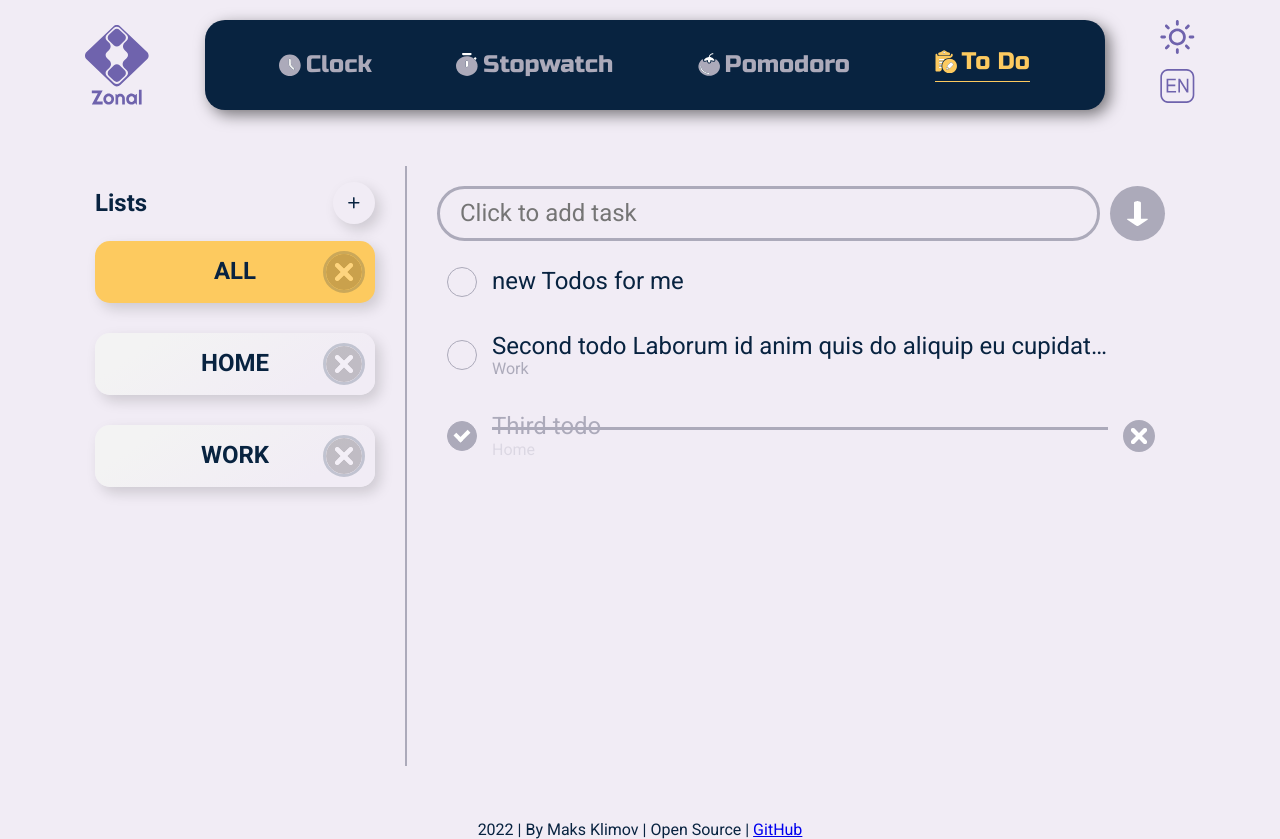
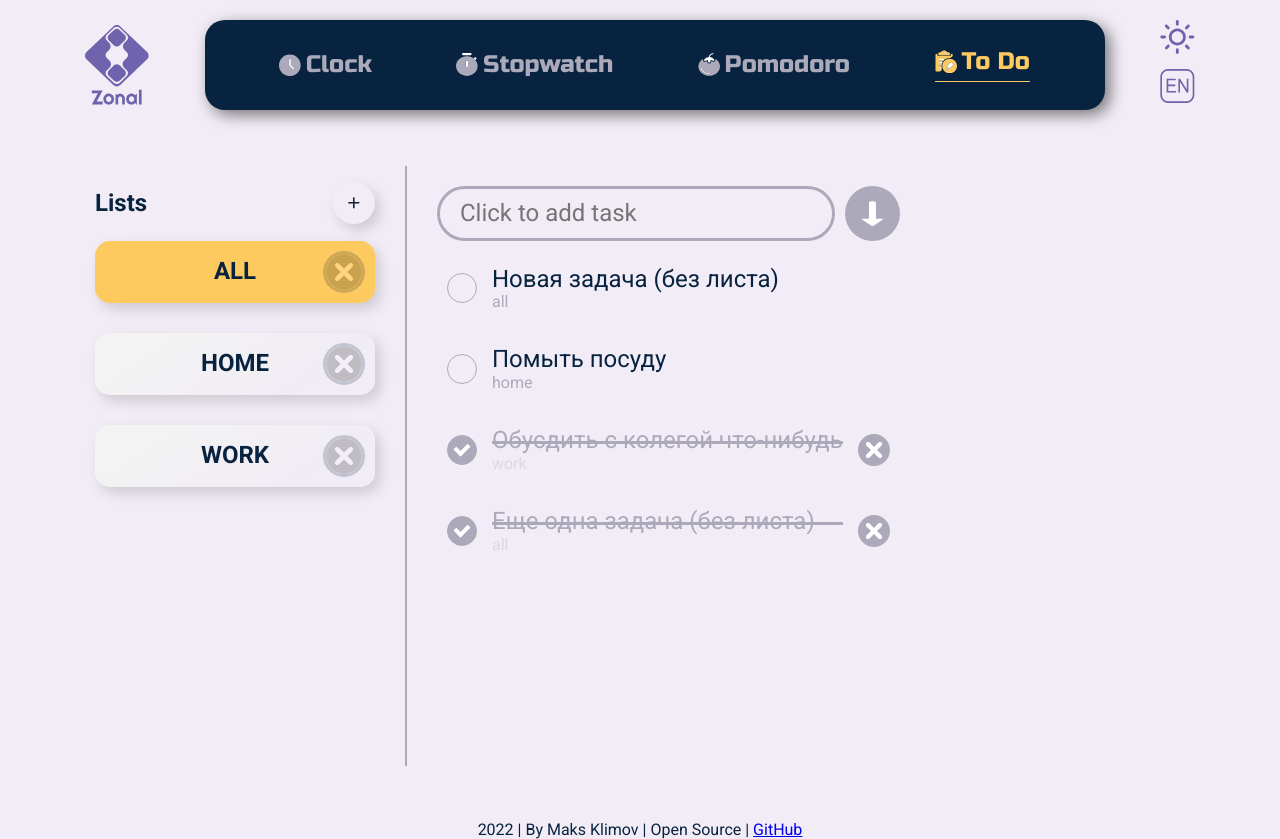
Before and after one commit to MaksEpifanov/zonal, a React (Create React App) app: page /todo in a window 1280 px wide. Built offline with nearby package versions, Linux system fonts and the light colour scheme.

Commit message:
+ add logic for todos (add, delete, complet)

```diff
--- a/src/pages/todo/components/Todos/index.jsx
+++ b/src/pages/todo/components/Todos/index.jsx
@@ -1,4 +1,8 @@
 import PropTypes from 'prop-types';
+
+import useTodos from 'pages/todo/hooks/useTodos';
+import useLists from 'pages/todo/hooks/useLists';
+
 import TodoItem from '../TodoItem';
 import AddTodo from '../AddTodo';
 
@@ -6,12 +10,26 @@ import styles from './Todos.module.scss';
 
 const Todos = ({ className }) => {
   const classNames = `${styles.Todos} ${className}`;
+
+  const [todos, , deleteTodo, completeTodo] = useTodos();
+  const [lists] = useLists();
+
+  const labelTodos = todos.map((todo) => (
+    <TodoItem
+      key={todo.id}
+      id={todo.id}
+      text={todo.task}
+      list={lists.filter((list) => list.id === todo.idList)[0].name}
+      isChecked={todo.isCompleted}
+      onCheck={() => completeTodo(todo.id)}
+      onDelete={() => deleteTodo(todo.id)}
+    />
+  ));
+
   return (
     <div className={classNames}>
-      <AddTodo className={styles.Todos_newTodoFild} onAdd={() => {}} />
-      <TodoItem id={1} text="new Todos for me" isChecked={false} onCheck={() => {}} onDelete={() => {}} />
-      <TodoItem id={2} list="Work" text="Second todo Laborum id anim quis do aliquip eu cupidatat laborum aliqua eiusmod anim velit ipsum. Cupidatat est ut nostrud sint nisi eu fugiat magna quis consequat quis reprehenderit reprehenderit fugiat. Est et ullamco ex aliqua magna irure consectetur ea ea non cupidatat incididunt. Est culpa et incididunt proident dolore velit proident. Ipsum irure magna aute voluptate sit. Ut sit reprehenderit est consequat commodo esse tempor nisi sint eu in. Amet et deserunt mollit tempor incididunt minim." isChecked={false} onCheck={() => {}} onDelete={() => {}} />
-      <TodoItem id={3} list="Home" text="Third todo" isChecked onCheck={() => {}} onDelete={() => {}} />
+      <AddTodo className={styles.Todos_newTodoFild} />
+      {labelTodos}
     </div>
   );
 };
--- a/src/store/reducers/todo.js
+++ b/src/store/reducers/todo.js
@@ -15,6 +15,7 @@ const todoReducer = (state, action) => {
         todo: {
           ...state.todo,
           lists: state.todo.lists.filter((list) => list.id !== action.payload),
+          todos: state.todo.todos.filter((todo) => todo.idList !== action.payload),
         },
       };
     }
```
